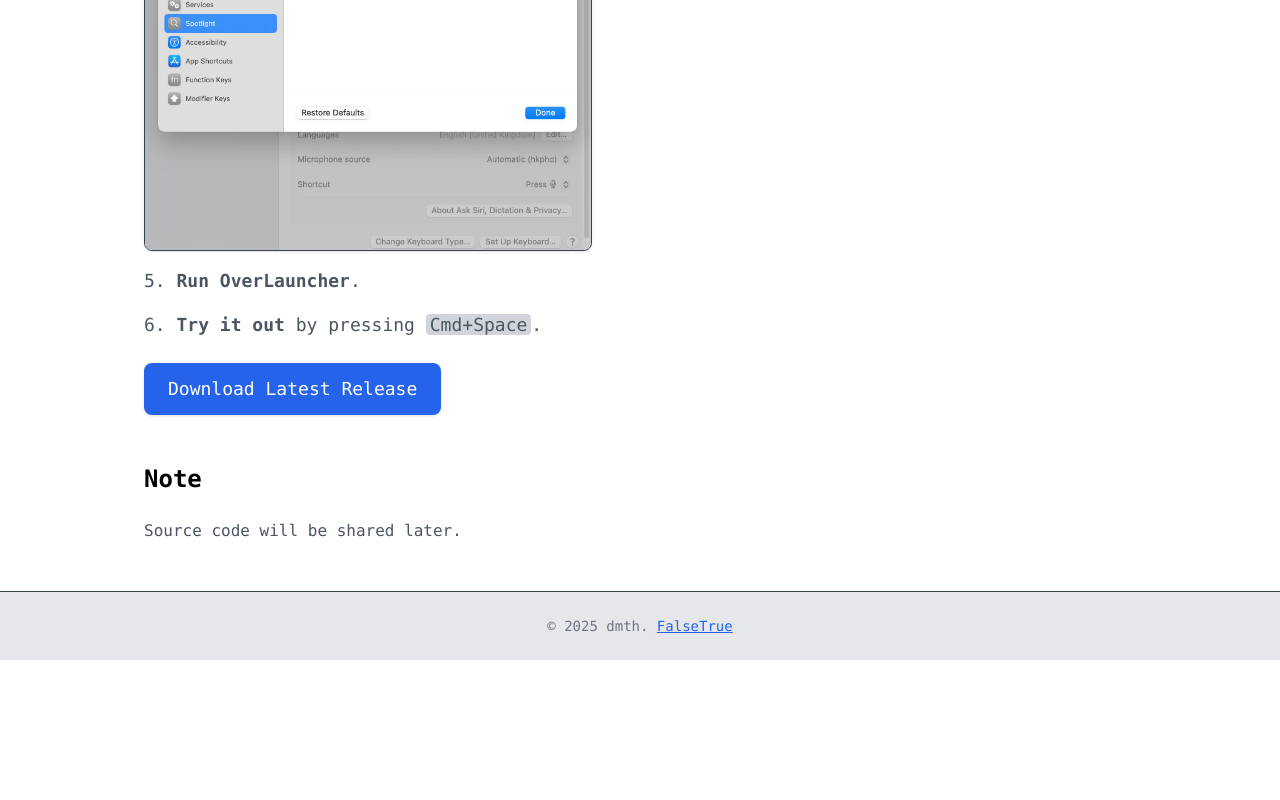
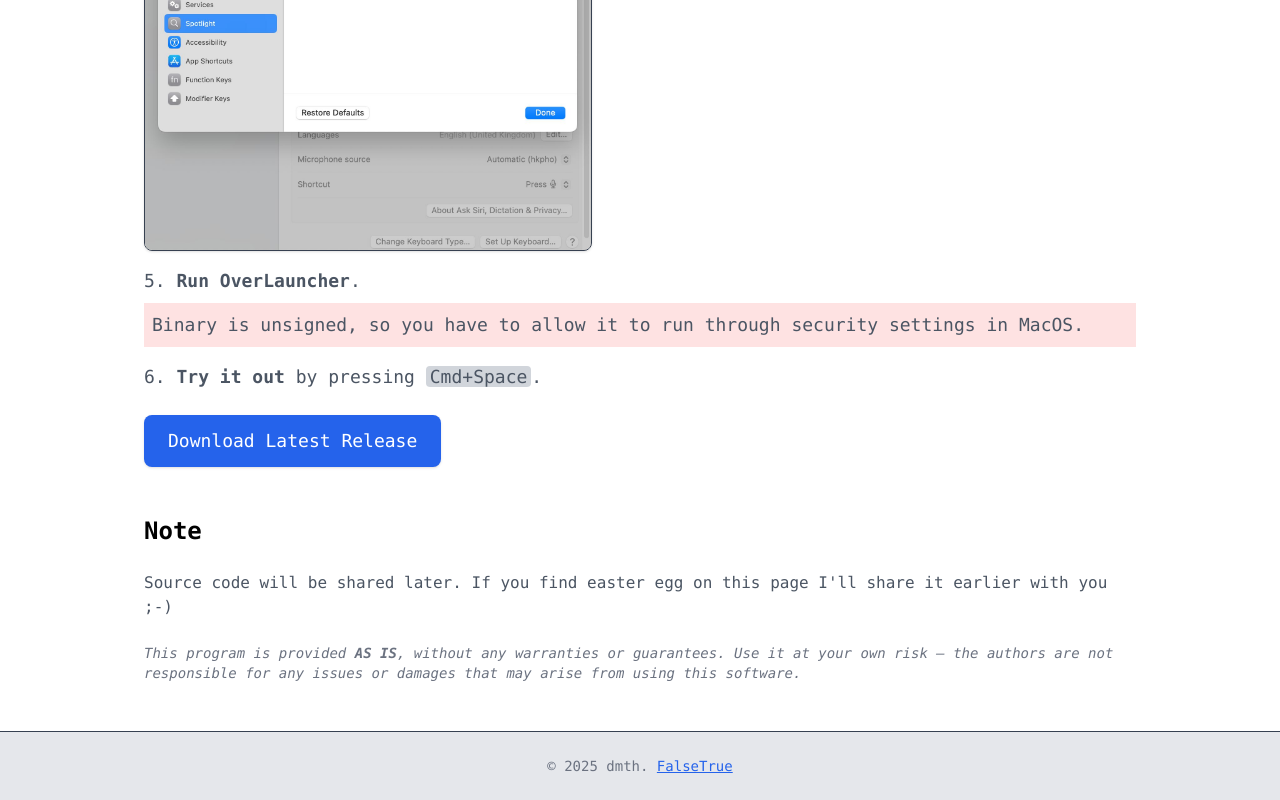
Before and after one commit to noroot/overlauncher, a plain HTML site: page index.html in a window 1280 px wide. Shown: the part 2155-2955 px from the top of the page. Before the commit the page ends 2815 px from the top, so only its background shows below. Drawn offline with nearby package versions, Linux system fonts and the light colour scheme.

Commit message:
Update ghpage

```diff
--- a/index.html
+++ b/index.html
@@ -98,6 +98,9 @@
                 </li>
                 <li>
                     <span class="font-semibold">Run OverLauncher</span>.
+                    <div class="bg-red-100 my-2 p-2">
+                        Binary is unsigned, so you have to allow it to run through security settings in MacOS.
+                    </div>
                 </li>
                 <li>
                     <span class="font-semibold">Try it out</span> by pressing <code class="bg-gray-300 px-1 rounded">Cmd+Space</code>.
@@ -114,7 +117,12 @@
         <section class="max-w-5xl mx-auto px-4">
             <h2 class="text-2xl font-semibold mb-6">Note</h2>
             <p class="text-gray-600 mb-4">
-                Source code will be shared later.
+                Source code will be shared later. If you find easter egg on this page I'll share it earlier with you ;-)
+            </p>
+            <p class="mt-6 text-sm text-gray-500 italic">
+                This program is provided <strong>AS IS</strong>, without any warranties or guarantees.
+                Use it at your own risk — the authors are not responsible for any issues or damages
+                that may arise from using this software.
             </p>
         </section>
         <!-- FOOTER -->
```
